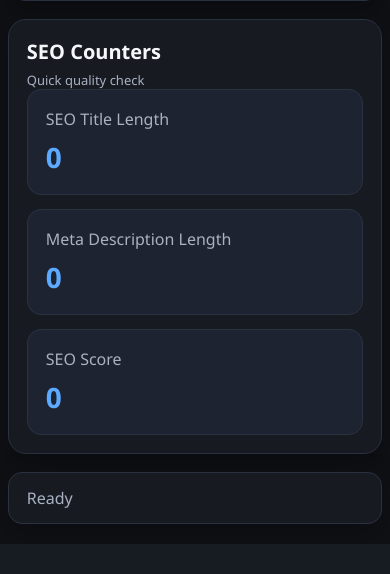
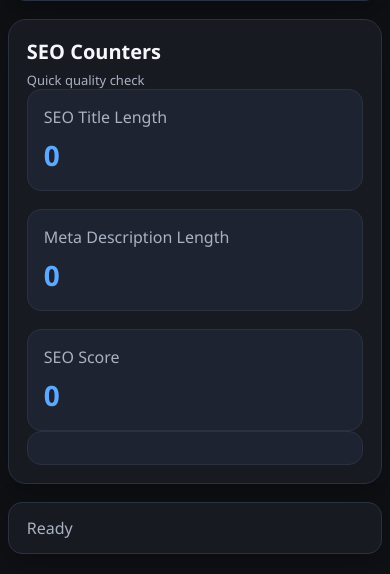
Before and after one commit to chanrathrin/SEO-web-tool, a Flask app: page / in a window 390 px wide. Shown: the part 2467-3041 px from the top of the page. Before the commit the page ends 3011 px from the top, so only its background shows below. Run offline with Flask 3, Linux system fonts and the light colour scheme.

Commit message:
Update style.css

```diff
--- a/static/style.css
+++ b/static/style.css
@@ -82,11 +83,29 @@ textarea {
   font-size: 14px;
 }
 
+.main-grid,
+.options-grid,
+.image-editor-grid,
+.stats-grid {
+  display: grid;
+  gap: 18px;
+}
+
 .main-grid {
-  display: grid;
   grid-template-columns: 1fr 1fr;
-  gap: 18px;
   margin-bottom: 18px;
+}
+
+.options-grid {
+  grid-template-columns: 1fr 1fr;
+}
+
+.image-editor-grid {
+  grid-template-columns: 1.2fr 0.8fr;
+}
+
+.stats-grid {
+  grid-template-columns: repeat(3, 1fr);
 }
 
 .card {
@@ -228,17 +255,20 @@ textarea {
   word-break: break-word;
 }
 
-.stats-grid {
-  display: grid;
-  grid-template-columns: repeat(2, 1fr);
-  gap: 14px;
-}
-
-.stat-box {
+.option-box,
+.stat-box,
+.image-preview-box,
+.image-controls,
+.seo-notes {
   background: var(--panel-2);
   border: 1px solid var(--border);
   border-radius: 14px;
-  padding: 18px;
+  padding: 16px;
+}
+
+.option-list {
+  display: grid;
+  gap: 10px;
 }
 
 .stat-label {
@@ -264,7 +341,10 @@ textarea {
 }
 
 @media (max-width: 1100px) {
-  .main-grid {
+  .main-grid,
+  .options-grid,
+  .image-editor-grid,
+  .stats-grid {
     grid-template-columns: 1fr;
   }
 
@@ -279,8 +359,7 @@ textarea {
     align-items: flex-start;
   }
 
-  .quick-copy-grid,
-  .stats-grid {
+  .quick-copy-grid {
     grid-template-columns: 1fr;
   }
 
```
Also changed, not shown: other parts of static/style.css (+65 -9 lines).
